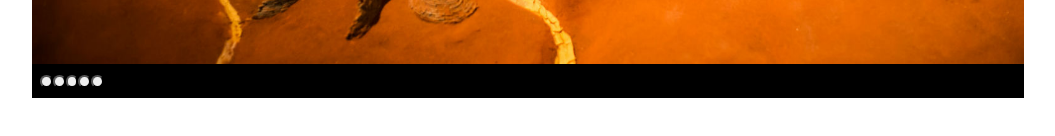
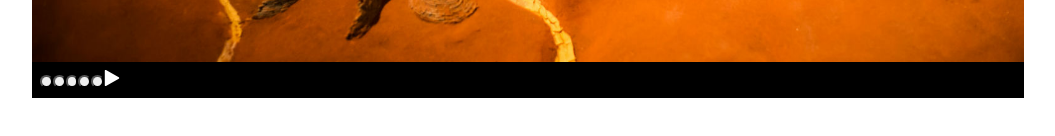
Before and after one commit to sabina-strommer-marchewka-noa/Gallery, a React (Create React App) app: page / in a window 1280 px wide. Shown: the part 402-538 px from the top of the page, without its empty margins (112-1167 px from the left). Built offline with nearby package versions, Linux system fonts and the light colour scheme.

Commit message:
Autoslide

```diff
--- /dev/null
+++ b/src/components/Carousel/Autoslide.js
@@ -0,0 +1,38 @@
+const Autoslide = ({ onAutoslide }) => {
+  return (
+    <button onClick={onAutoslide} className="nav__autoslide">
+      {/*https://www.flaticon.com/free-icon/play_7272458*/}
+      <svg
+        className="nav__autoslide-icon"
+        version="1.1"
+        id="Capa_1"
+        x="0px"
+        y="0px"
+        viewBox="0 0 320.001 320.001"
+      >
+        <path
+          d="M295.84,146.049l-256-144c-4.96-2.784-11.008-2.72-15.904,0.128C19.008,5.057,16,10.305,16,16.001v288
+	c0,5.696,3.008,10.944,7.936,13.824c2.496,1.44,5.28,2.176,8.064,2.176c2.688,0,5.408-0.672,7.84-2.048l256-144
+	c5.024-2.848,8.16-8.16,8.16-13.952S300.864,148.897,295.84,146.049z"
+        />
+        <g></g>
+        <g></g>
+        <g></g>
+        <g></g>
+        <g></g>
+        <g></g>
+        <g></g>
+        <g></g>
+        <g></g>
+        <g></g>
+        <g></g>
+        <g></g>
+        <g></g>
+        <g></g>
+        <g></g>
+      </svg>
+    </button>
+  );
+};
+
+export default Autoslide;
--- a/src/components/Carousel/Carousel.js
+++ b/src/components/Carousel/Carousel.js
@@ -1,12 +1,14 @@
-import React, { useState } from "react";
+import React, { useState, useEffect } from "react";
 import "./Carousel.scss";
 import ArrowLeft from "./ArrowLeft";
 import ArrowRight from "./ArrowRight";
 import Slide from "./Slide";
 import Dot from "./Dot";
+import Autoslide from "./Autoslide";
 
 const Carousel = ({ data }) => {
   const [currentSlide, setCurrentSlide] = useState(0);
+  const [slideInterval, setSlideInterval] = useState(null);
 
   const handleLeft = () => {
     if (currentSlide === 0) {
@@ -17,16 +19,33 @@ const Carousel = ({ data }) => {
   };
 
   const handleRight = () => {
-    if (currentSlide === data.length - 1) {
-      setCurrentSlide(0);
-    } else {
-      setCurrentSlide(currentSlide + 1);
-    }
+    setCurrentSlide((value) => {
+      if (value === data.length - 1) {
+        return 0;
+      } else {
+        return value + 1;
+      }
+    });
   };
 
   const handlePick = (currentIndex) => {
     setCurrentSlide(currentIndex);
   };
+
+  const handleAutoslide = () => {
+    if (slideInterval === null) {
+      setSlideInterval(setInterval(() => handleRight(), 2800));
+    } else {
+      clearInterval(slideInterval);
+      setSlideInterval(null);
+    }
+  };
+
+  useEffect(() => {
+    return () => {
+      clearInterval(slideInterval);
+    };
+  }, []);
 
   return (
     <div className="carousel">
@@ -42,6 +61,7 @@ const Carousel = ({ data }) => {
         {data.map((item, i) => (
           <Dot onPick={handlePick} key={item.id} index={i} />
         ))}
+        <Autoslide onAutoslide={handleAutoslide} />
       </div>
     </div>
   );
--- a/src/components/Carousel/Carousel.scss
+++ b/src/components/Carousel/Carousel.scss
@@ -36,8 +36,16 @@
     height: 0.8rem;
     border-radius: 50%;
   }
+  &__autoslide {
+    background: none;
+    border: none;
+    outline: none;
+    &-icon {
+      fill: rgb(255, 255, 255);
+      width: 1rem;
+    }
+  }
 }
-
 .slide {
   position: absolute;
   top: 0;
```
